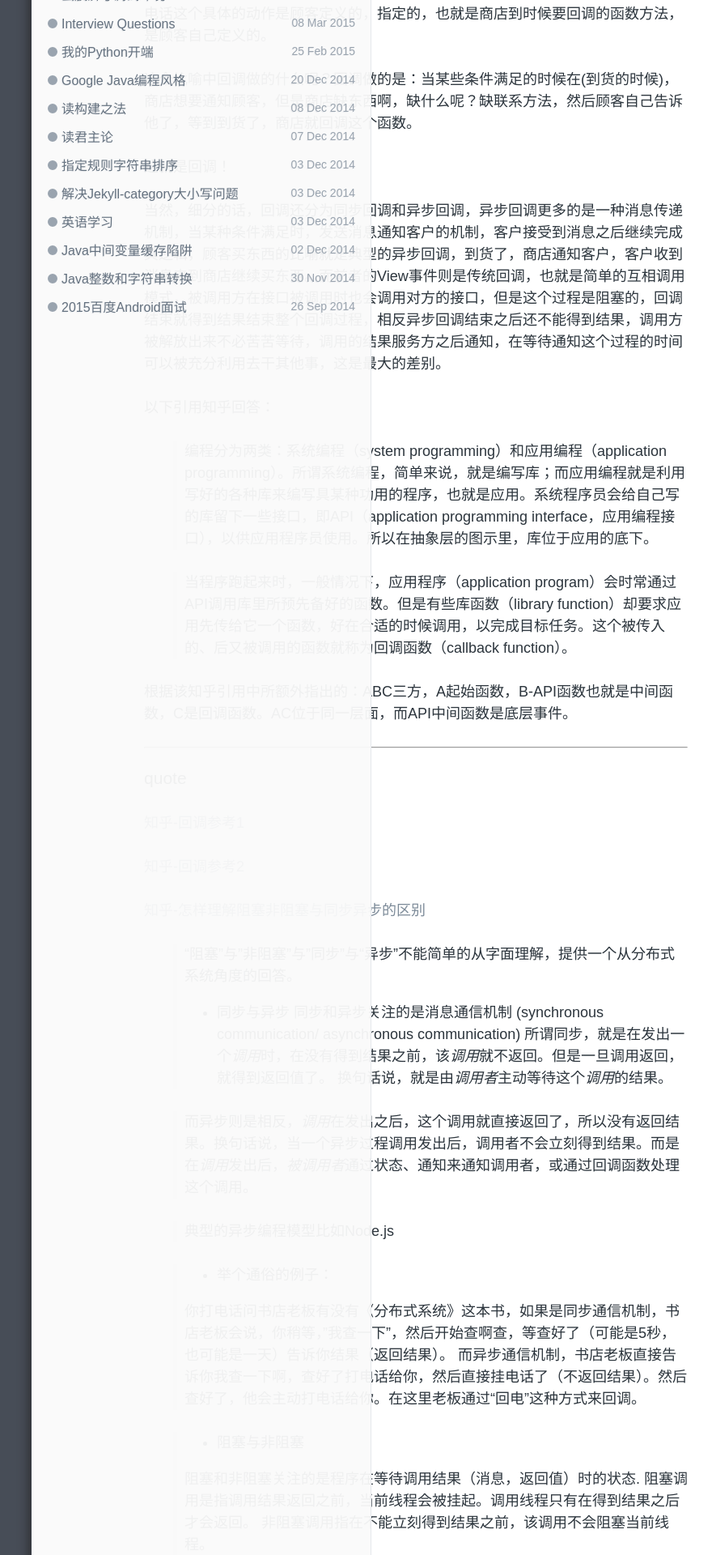
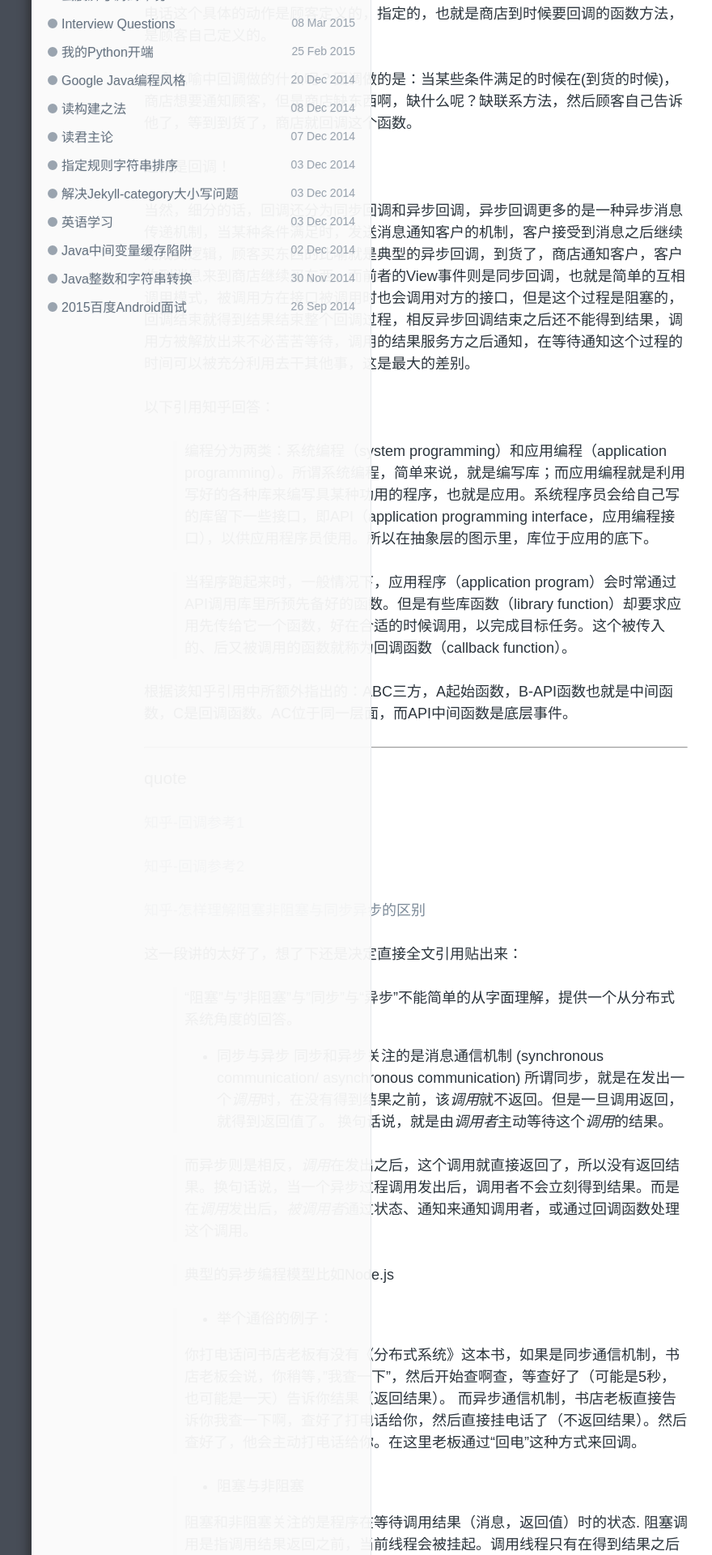
Before and after one commit to enlipan/enlipan.github.io, a Jekyll site: the page built from _posts/2015-7-23-interface-callback-android.md, in a window 1280 px wide. Shown: the part 1462-3382 px from the top of the page at 81% size, without its empty margins (126-1006 px from the left). Built offline with Jekyll 4.4.1, drawn with Linux system fonts in a browser that asks for light colours; comment, search, counter and statistics services are not loaded.

Commit message:
Update 2015-7-23-interface-callback-android.md

```diff
--- a/_posts/2015-7-23-interface-callback-android.md
+++ b/_posts/2015-7-23-interface-callback-android.md
@@ -55,7 +55,7 @@ class View {
 
 这就是回调！
 
-当然，细分的话，回调还分为同步回调和异步回调，异步回调更多的是一种消息传递机制，当某种条件满足时，发送消息通知客户的机制，客户接受到消息之后继续完成其逻辑，顾客买东西的比喻就是典型的异步回调，到货了，商店通知客户，客户收到消息来到商店继续买东西。而前者的View事件则是传统回调，也就是简单的互相调用模式，被调用方在接口被调用时也会调用对方的接口，但是这个过程是阻塞的，回调结束就得到结果结束整个回调过程，相反异步回调结束之后还不能得到结果，调用方被解放出来不必苦苦等待，调用的结果服务方之后通知，在等待通知这个过程的时间可以被充分利用去干其他事，这是最大的差别。
+当然，细分的话，回调还分为同步回调和异步回调，异步回调更多的是一种异步消息传递机制，当某种条件满足时，发送消息通知客户的机制，客户接受到消息之后继续完成其逻辑，顾客买东西的比喻就是典型的异步回调，到货了，商店通知客户，客户收到消息来到商店继续买东西。而前者的View事件则是同步回调，也就是简单的互相调用模式，被调用方在接口被调用时也会调用对方的接口，但是这个过程是阻塞的，回调结束就得到结果结束整个回调过程，相反异步回调结束之后还不能得到结果，调用方被解放出来不必苦苦等待，调用的结果服务方之后通知，在等待通知这个过程的时间可以被充分利用去干其他事，这是最大的差别。
 
 以下引用知乎回答：
 
@@ -76,6 +76,8 @@ class View {
 [知乎-回调参考2](http://zhi.hu/4TQz)
 
 [知乎-怎样理解阻塞非阻塞与同步异步的区别](http://zhi.hu/XurJ)
+
+这一段讲的太好了，想了下还是决定直接全文引用贴出来：
 
 > “阻塞”与"非阻塞"与"同步"与“异步"不能简单的从字面理解，提供一个从分布式系统角度的回答。
 >* 同步与异步
```
